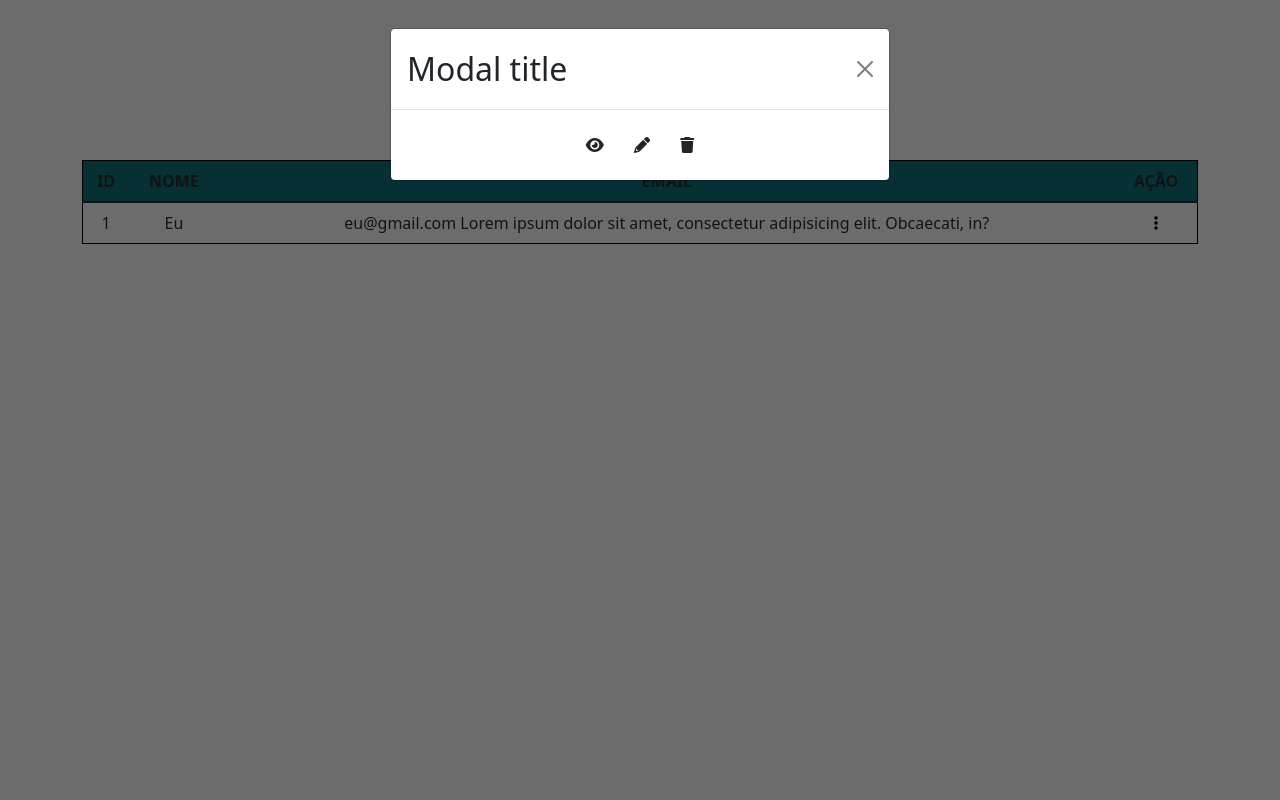
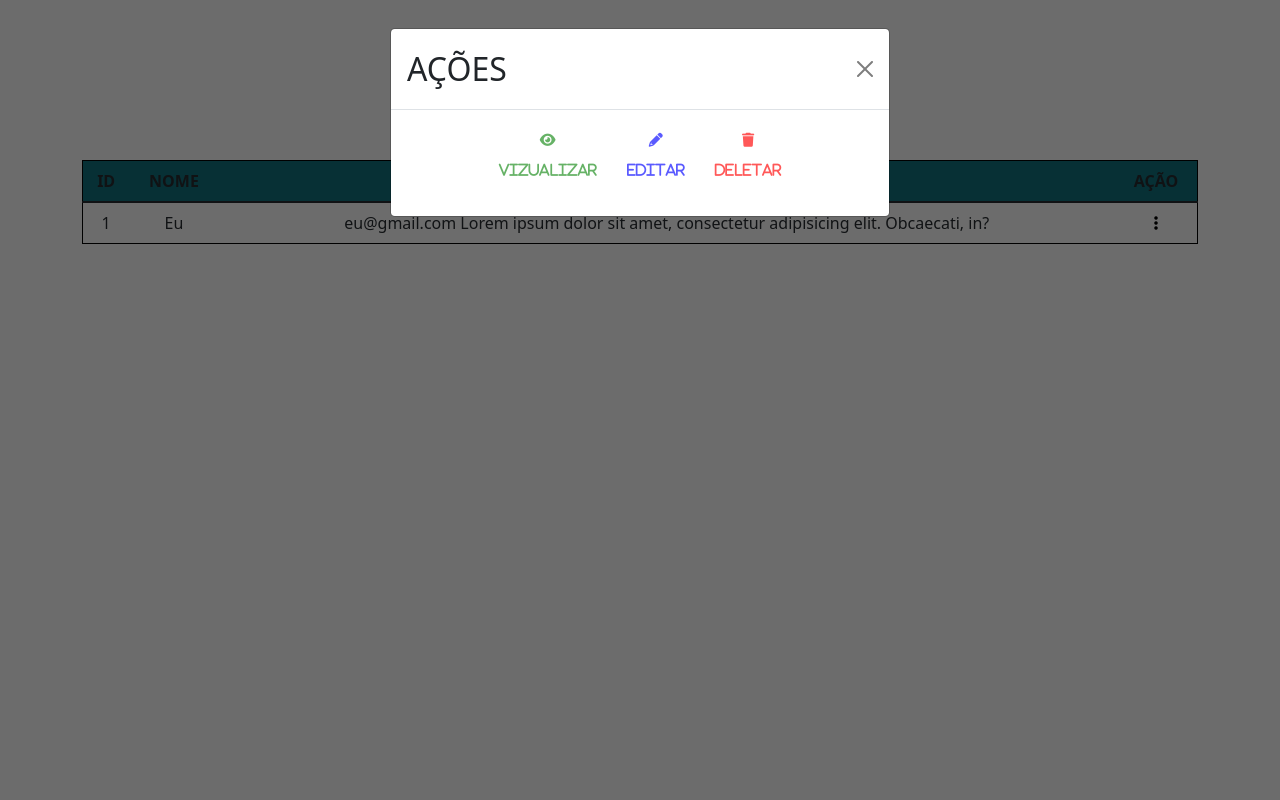
Before and after one commit to gabriellac2002/Artella, a PHP site: page /app/views/site/viewUsuario.html in a window 1280 px wide, after a click that opens the changed part. Run offline with PHP 8.4, Linux system fonts and the light colour scheme.

Commit message:
estilizando os botões do modal

```diff
--- a/app/views/site/viewUsuario.html
+++ b/app/views/site/viewUsuario.html
@@ -78,19 +78,21 @@
 
                       <!-- cabeçalho do modal -->
                       <div class="modal-header">
-                        <h2 class="modal-title">Modal title</h5>
+                        <h2 class="modal-title" style="text-transform: uppercase;">Ações</h5>
                         <!-- Botão fechar -->
-                        <button data-bs-dismiss="modal" class="btn-close" aria-label="Close"></button>
+                        <button data-bs-dismiss="modal" class="btn-close btnClose" aria-label="Close"></button>
                       </div>
 
                       <!-- conteúdo do modal -->
                       <div class="modal-body">
 
-                        <button class="btn" data-bs-target="#viewAction"><i class="fa-solid fa-eye"></i></button>
+                        <!-- Botões do modal -->
 
-                        <button class="btn" data-bs-target="#editAction"><i class="fa fa-pencil"></i></button>
+                        <button class="btn btnView" data-bs-target="#viewAction"><i class="fa-solid fa-eye"><p class="mt-3">Vizualizar</p></i></button>
 
-                        <button class="btn" data-bs-target="#deleteAction"><i class="fa-solid fa-trash"></i></button>
+                        <button class="btn btnEdit" data-bs-target="#editAction"><i class="fa fa-pencil"><p class="mt-3">Editar</p></i></button>
+
+                        <button class="btn btnDelete" data-bs-target="#deleteAction"><i class="fa-solid fa-trash"><p class="mt-3">Deletar</p></i></button>
 
                       </div>
 
--- a/public/css/viewUsuarioStyle.css
+++ b/public/css/viewUsuarioStyle.css
@@ -1,29 +1,64 @@
-*{
-    margin: 0;
-    padding: 0;
+* {
+  margin: 0;
+  padding: 0;
 }
 
-body{
-
-    background: #d9d9d9;
-
+body {
+  background: #d9d9d9;
 }
 
-.spaceTable{
+.spaceTable {
+  margin-top: 20vh;
+  width: 100%;
+  height: 100%;
+}
+table thead {
+  background: #0f606b;
+}
+.spaceTable table {
+  border: solid 1px #000;
+  text-align: center;
+}
+.button-action {
+  border: none;
+  background: none;
+}
 
-    margin-top:20vh;
-    width: 100%;
-    height: 100%;
+.btnClose:hover {
+  transform: scale(1.2);
+}
 
+.btnView,
+.btnEdit,
+.btnDelete {
+  font: 14px "Poppins", sans-serif;
 }
-table thead{
-    background:#0f606b;
+.btnView{
+    color:#66b266;
 }
-.spaceTable table{
-    border: solid 1px #000;
-    text-align: center;
+.btnView:hover{
+    color:#518e51;
 }
-.button-action{
-    border:none;
-    background:none;
+
+.btnEdit{
+    color:#5a5aff;
 }
+.btnEdit:hover{
+    color:#3232ff ;
+}
+
+.btnDelete{
+    color:#ff5858;
+}
+
+.btnDelete:hover{
+    color:#ff1919 ;
+}
+
+
+
+.btnView:hover,
+.btnEdit:hover,
+.btnDelete:hover {
+  transform: scale(1.2);
+}
```
